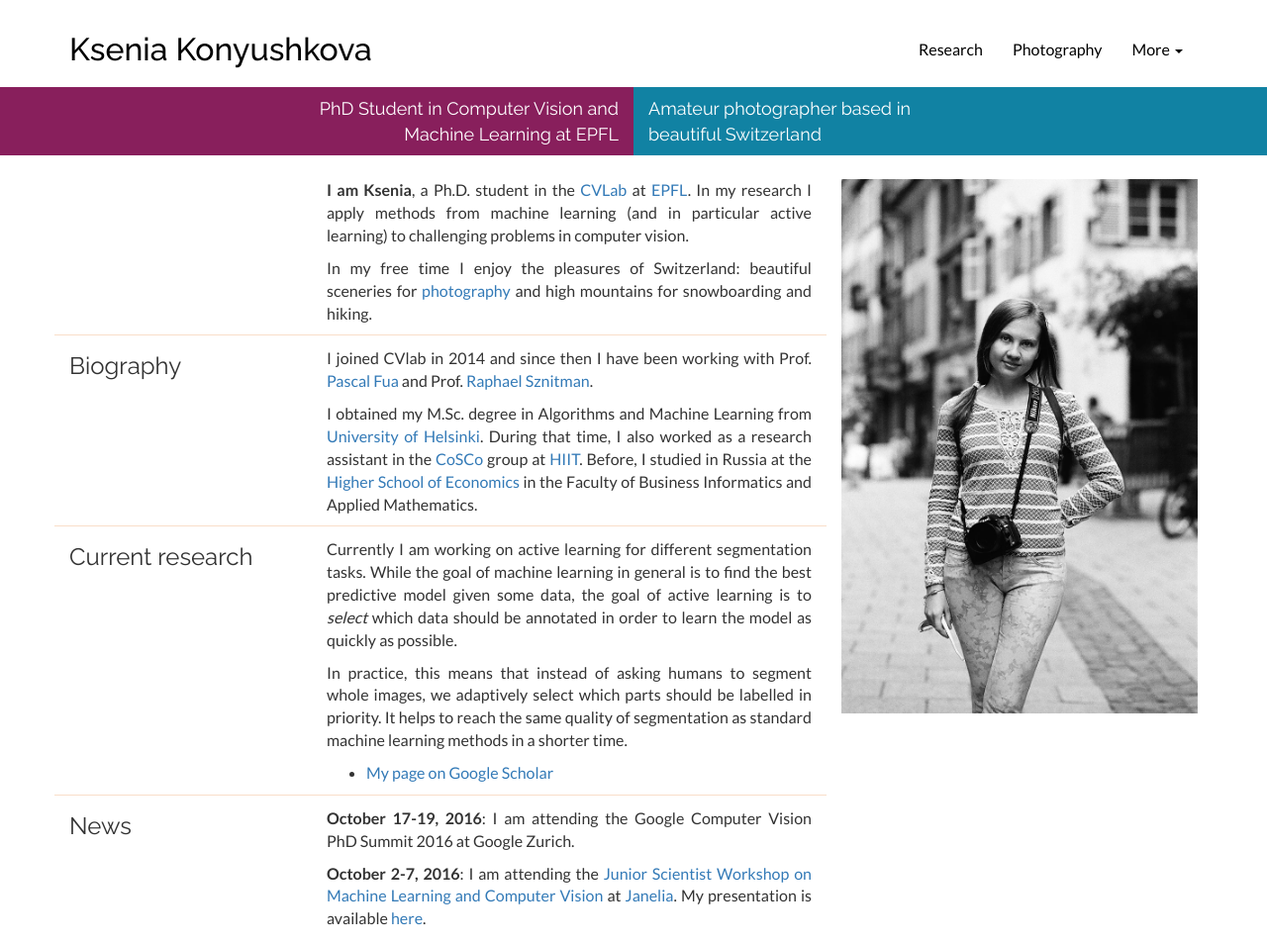
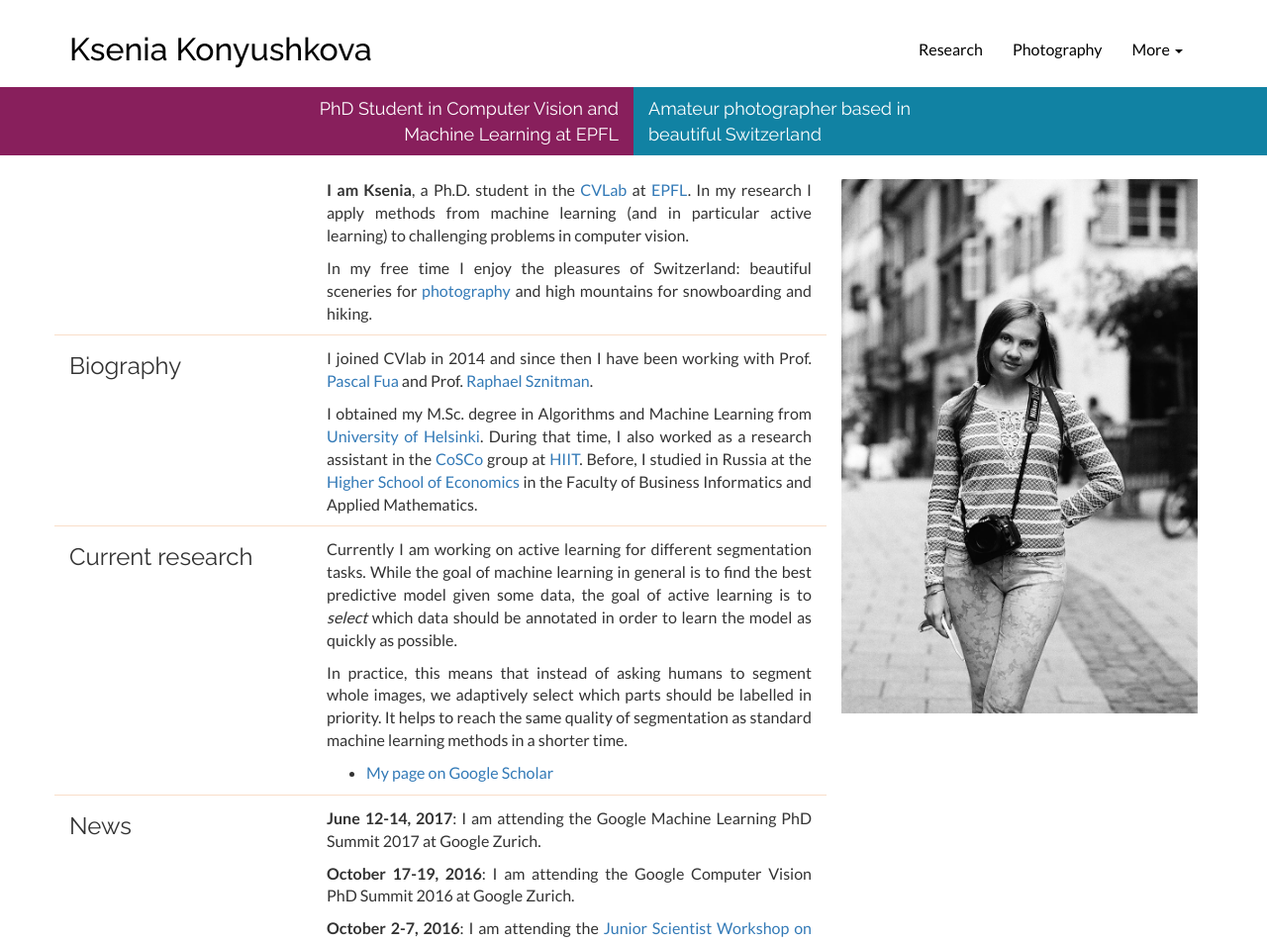
Before and after one commit to ksenia-konyushkova/ksyu-web, a Jekyll site: the page built from index.html, in a window 1280 px wide. Shown: the top 953 px of the page at 99% size. Built offline with Jekyll 4.4.1, drawn with Linux system fonts in a browser that asks for light colours; nearby versions of some CDN libraries.

Commit message:
added news about google ml summit

```diff
--- a/index.html
+++ b/index.html
@@ -59,6 +59,10 @@ It helps to reach the same quality of segmentation as standard machine learning
       </div>
       <div class="col-md-8 justified">
         <p>
+          <strong>June 12-14, 2017</strong>: I am attending the Google
+          Machine Learning PhD Summit 2017 at Google Zurich.
+        </p>
+        <p>
           <strong>October 17-19, 2016</strong>: I am attending the Google
           Computer Vision PhD Summit 2016 at Google Zurich.
         </p>
```
